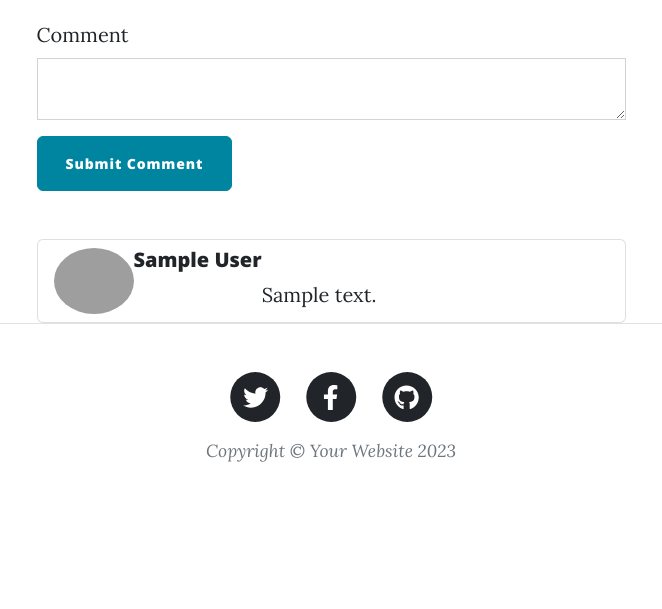
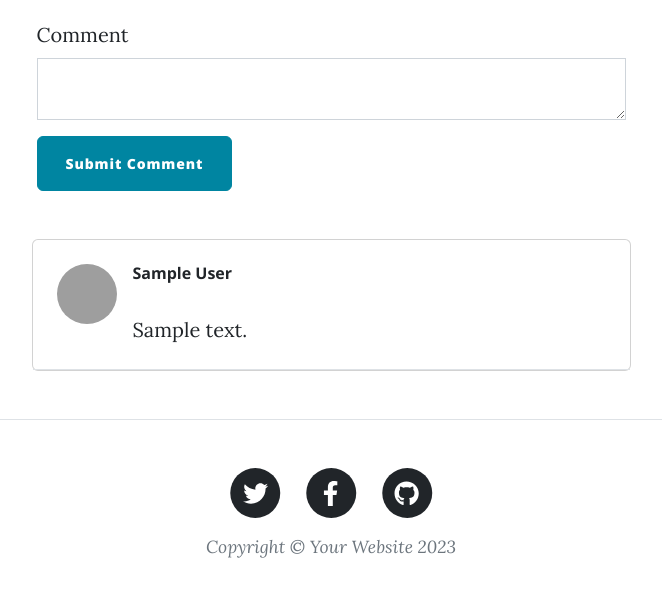
Before and after one commit to vvduth/my-blog, a Flask app: page /post/1 in a window 1280 px wide. Shown: the part 703-1312 px from the top of the page, without its empty margins (309-971 px from the left). Before the commit the page ends 1165 px from the top, so only its background shows below. Run offline with Flask 3, Linux system fonts and the light colour scheme; a user stored in the database is signed in; tables that the repository leaves empty hold one stand-in row (values such as "Sample post"); grey boxes marked "Sample" are stand-in pictures; some libraries are stand-ins or nearby versions; grey boxes are pictures that could not be loaded.

Commit message:
Refactor comment display in post template for improved layout and styling

```diff
--- a/templates/post.html
+++ b/templates/post.html
@@ -53,26 +53,30 @@
 
             </div>
 
-            <div class="col-md-10 col-lg-8 col-xl-7 pt-6">
-                <div class="list-group">
-                    {% for comment in comments %}
 
-                    <a href="#" class="list-group-item list-group-item-action" aria-current="true">
-                        <div class="d-flex w-100">
-                            <img
-                                    class="img-fluid rounded-circle"
-                                    width="80"
-                                    height="20"
-                                    src="{{ gravatar_url(comment.author.email) }}"
-                                    alt="..."
-                            />
-                            <h5 class="mb-1 ml-6">{{ comment.author.name }}</h5>
-                            <p class="mb-1"> {{comment.text|safe}}</p>
+            <div class="row d-flex justify-content-center">
+                <div class="col-md-10 col-lg-8 col-xl-7 mb-5">
+                    <div class="card text-body">
+                        {% for comment in comments %}
+
+                            <div class="card-body p-4">
+                            <div class="d-flex flex-start">
+                                <img class="rounded-circle shadow-1-strong me-3"
+                                     src="{{ gravatar_url(comment.author.email) }}"
+                                     width="60" height="60">
+                                <div>
+                                    <h6 class="fw-bold mb-1">{{ comment.author.name }}</h6>
+
+                                    <p class="mb-0">
+                                        {{ comment.text|safe }}
+                                    </p>
+                                </div>
+                            </div>
                         </div>
 
-
-                    </a>
-                    {% endfor %}
+                        <hr class="my-0">
+                        {% endfor %}
+                    </div>
                 </div>
             </div>
         </div>
```
